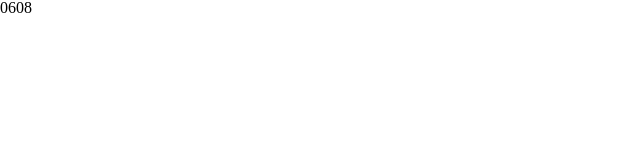
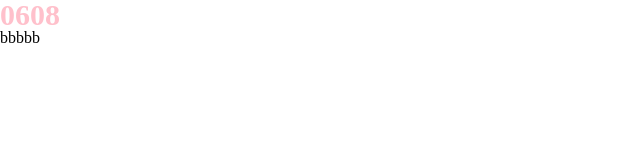
Before and after one commit to dora5n/0605tmp, a plain HTML site: page index2.html in a window 1280 px wide. Both pictures are taken after a click on the element "0608". Shown: the whole page, without its empty margins (0-640 px from the left). Drawn offline with nearby package versions, Linux system fonts and the light colour scheme.

Commit message:
機能実装

```diff
--- a/css/style.css
+++ b/css/style.css
@@ -1,3 +1,9 @@
 * {
   box-sizing: border-box;
 }
+
+.morita {
+  color: pink;
+  font-weight: bold;
+  font-size: 30px;
+}
--- a/js/app.js
+++ b/js/app.js
@@ -63,19 +63,19 @@ $(".test").on("click", function () {
   // cssをjqueryでつけちゃおう！
 
   // $(this).append(`${num}: <p>押したぞ！！！</p>`);
-  // $(this).addClass("morita");
-  // $(this).removeClass("morita");
-  // $(".test").toggleClass("morita");
+  $(this).addClass("morita");
+  $(this).removeClass("morita");
+  $(".test").toggleClass("morita");
   // thisはclickイベント等の指定しているclass名のことをいいます🤗
   // h2 class="bb"を操作したいとき
   // $(".bb").html(`<p>${num}: 押したぞ！！！</p>`);
   num += 1;
 
   // fadeOut　消すおまじない
-  $(".bb").fadeOut(2000); //2000 は2秒
+  // $(".bb").fadeOut(2000); //2000 は2秒
   // $(".bb").fadeIn(2000); //2000 は2秒
 
-  // if (num === 9) {
-  //   alert("おめでとう！！たくさん遊んでくれて！！！");
-  // }
+//   if (num === 9) {
+//     alert("おめでとう！！たくさん遊んでくれて！！！");
+//   }
 });
```
